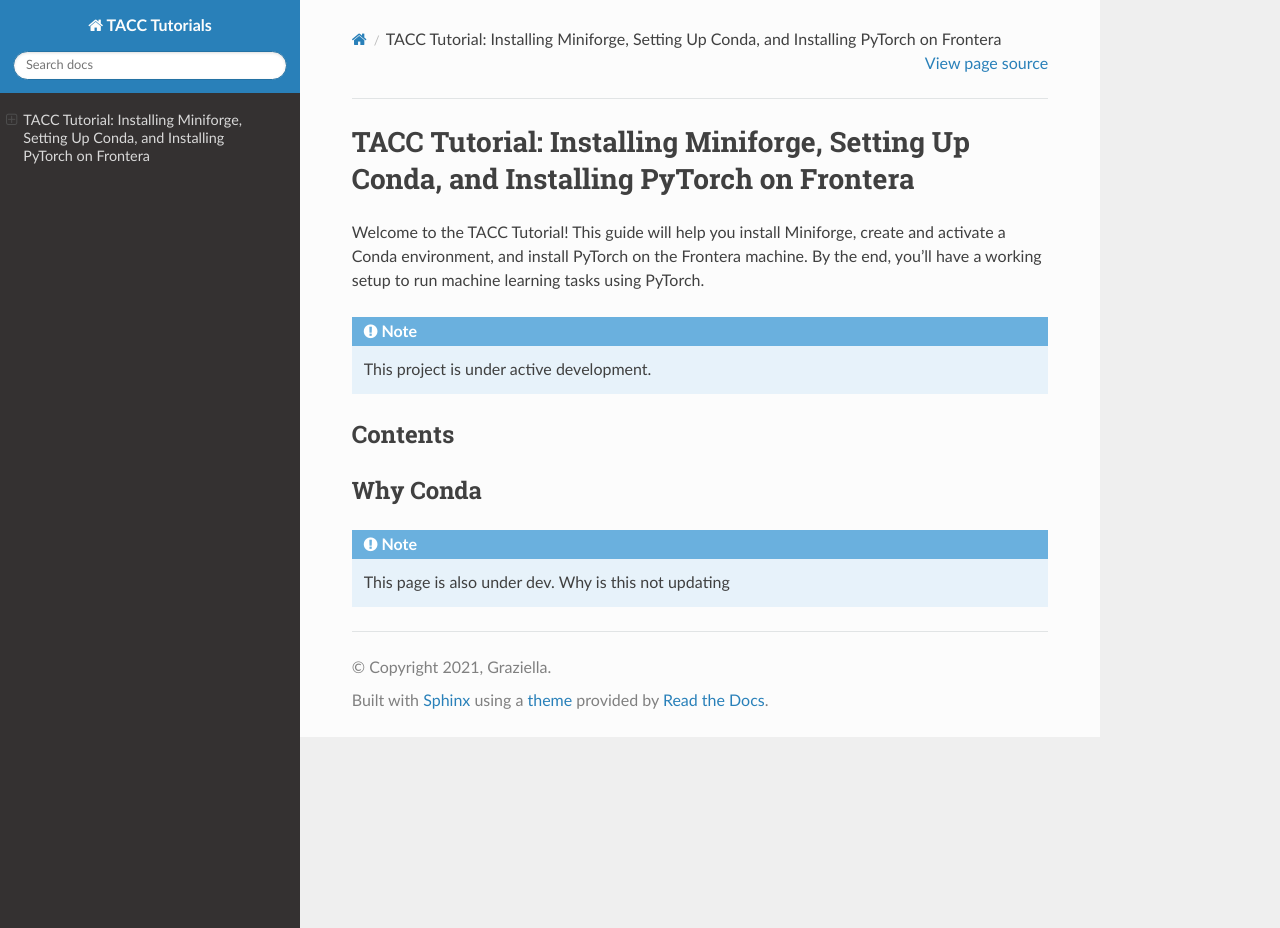
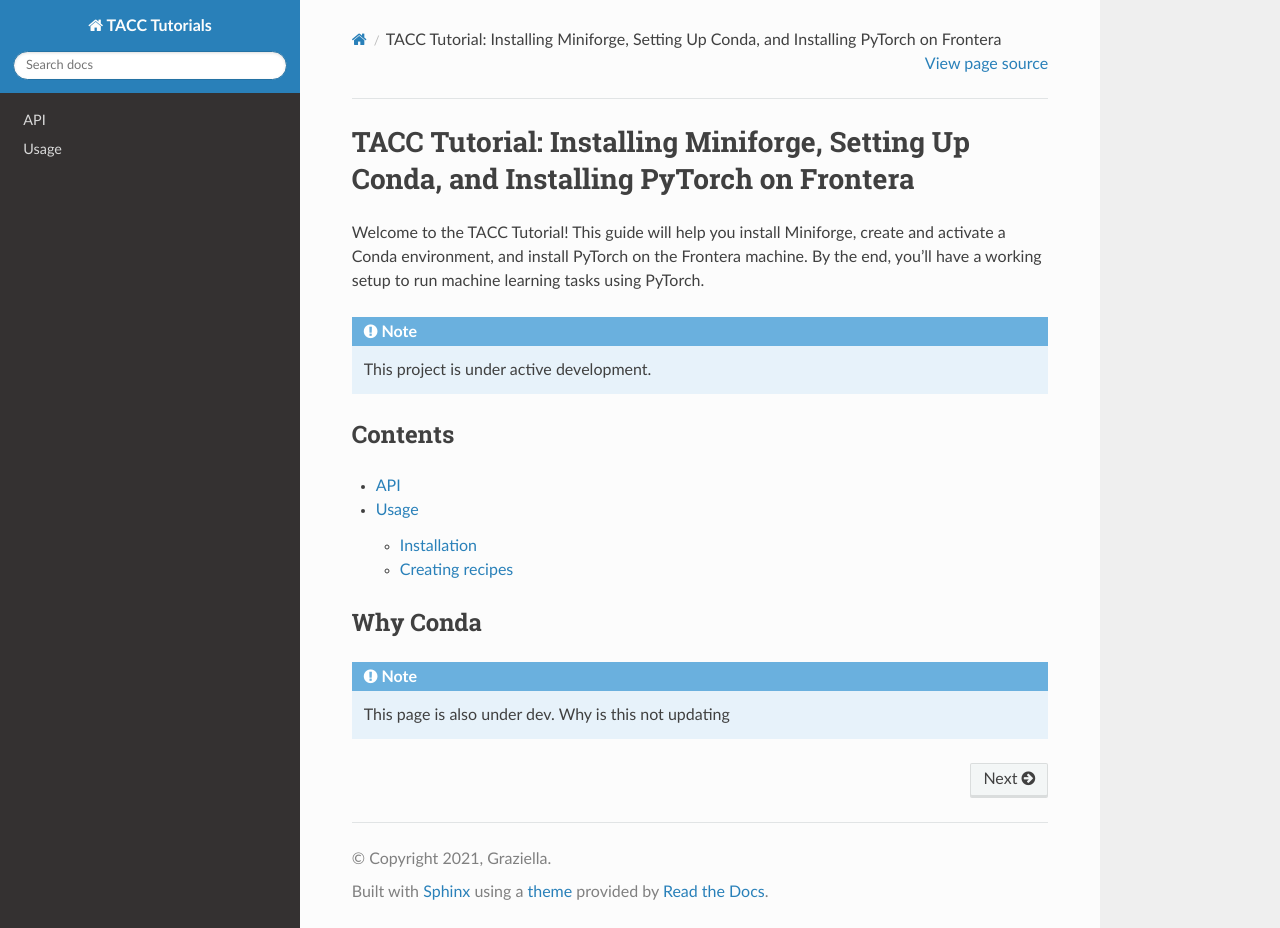
Before and after one commit to koobies/tacc-tutorial, a Sphinx documentation site: the page built from docs/source/index.rst, in a window 1280 px wide and 928 px high. Built offline with Sphinx 7.4.7 and the Read the Docs theme 3.1.0, drawn with Linux system fonts in a browser that asks for light colours; pages that are not in the unit, such as notebooks, are missing from menus.

Commit message:
Update index.rst

```diff
--- a/docs/source/index.rst
+++ b/docs/source/index.rst
@@ -13,7 +13,9 @@
 --------
 
 .. toctree::
-   :maxdepth: 3
+
+   api
+   usage
 
    How to Install Miniforge
    How to Create an Environment
```
